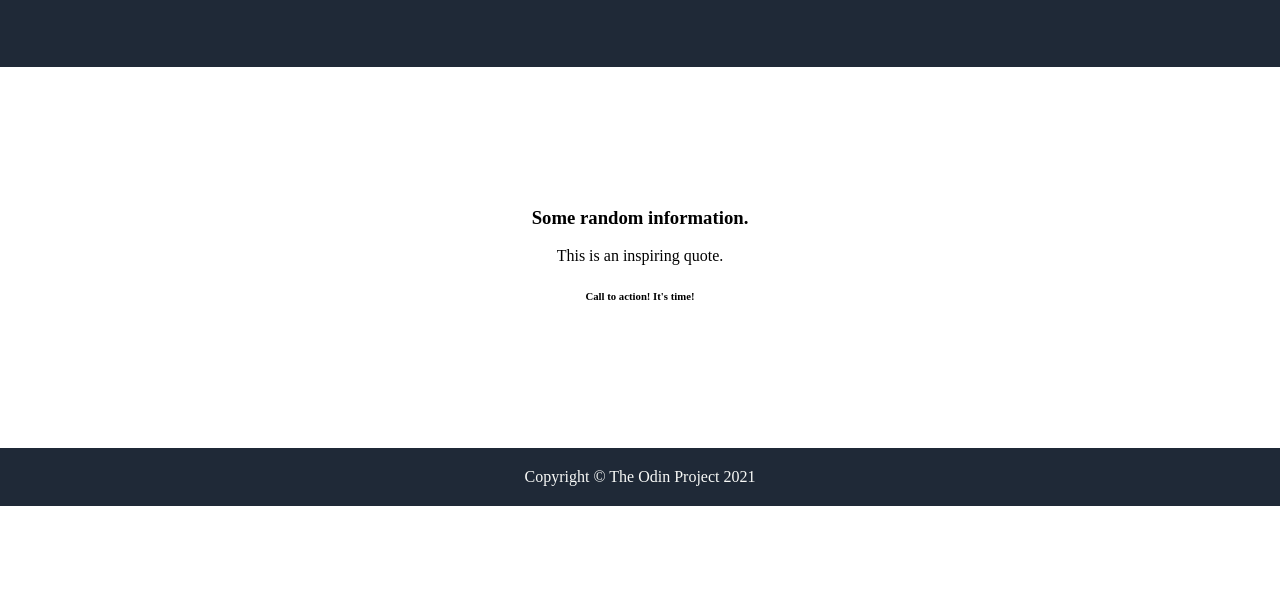
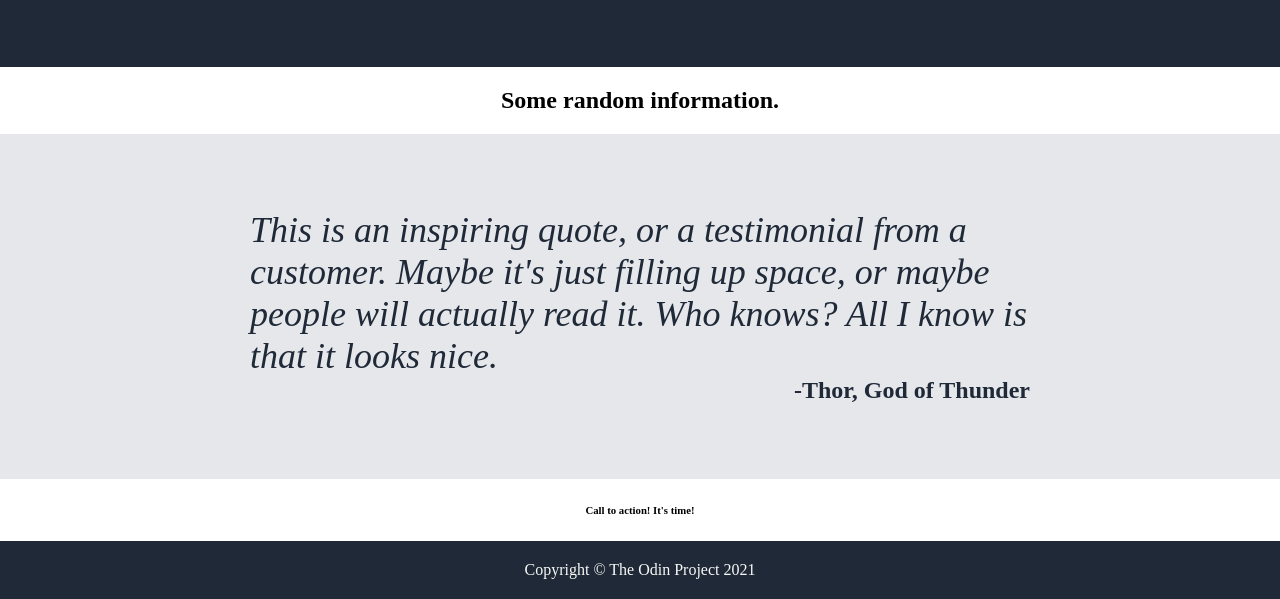
Before and after one commit to DrAcula27/odin-landing-page, a plain HTML site: page index.html in a window 1280 px wide. Shown: the part 294-893 px from the top of the page. Before the commit the page ends 800 px from the top, so only its background shows below. Drawn offline with Linux system fonts and the light colour scheme.

Commit message:
created and styled quote section of main body

```diff
--- a/css/style.css
+++ b/css/style.css
@@ -67,6 +67,11 @@ main {
     flex-direction: column;
 }
 
+section {
+    display: flex;
+    flex-direction: column;
+}
+
 .logo {
     font-weight: bold;
     font-size: 18px;
@@ -84,3 +89,19 @@ main {
     margin-bottom: 50px;
     gap: 25px;
 }
+
+.quote {
+    font-size: 36px;
+    font-style: italic;
+    color: #1f2937;
+    background-color: #e5e7eb;
+    padding: 75px 250px;
+}
+
+.quote-person {
+    font-size: 24px;
+    font-style: normal;
+    font-weight: bold;
+    display: flex;
+    justify-content: flex-end;
+}
--- a/index.html
+++ b/index.html
@@ -36,10 +36,12 @@
 
     <main>
         <section class="info">
-            <h3>Some random information.</h3>
+            <h2>Some random information.</h2>
+
         </section>
         <section class="quote">
-            <p>This is an inspiring quote.</p>
+            <p>This is an inspiring quote, or a testimonial from a customer. Maybe it's just filling up space, or maybe people will actually read it. Who knows? All I know is that it looks nice.</p>
+            <p class="quote-person">-Thor, God of Thunder</p>
         </section>
         <section class="user-input">
             <h6>Call to action! It's time!</h6>
```
